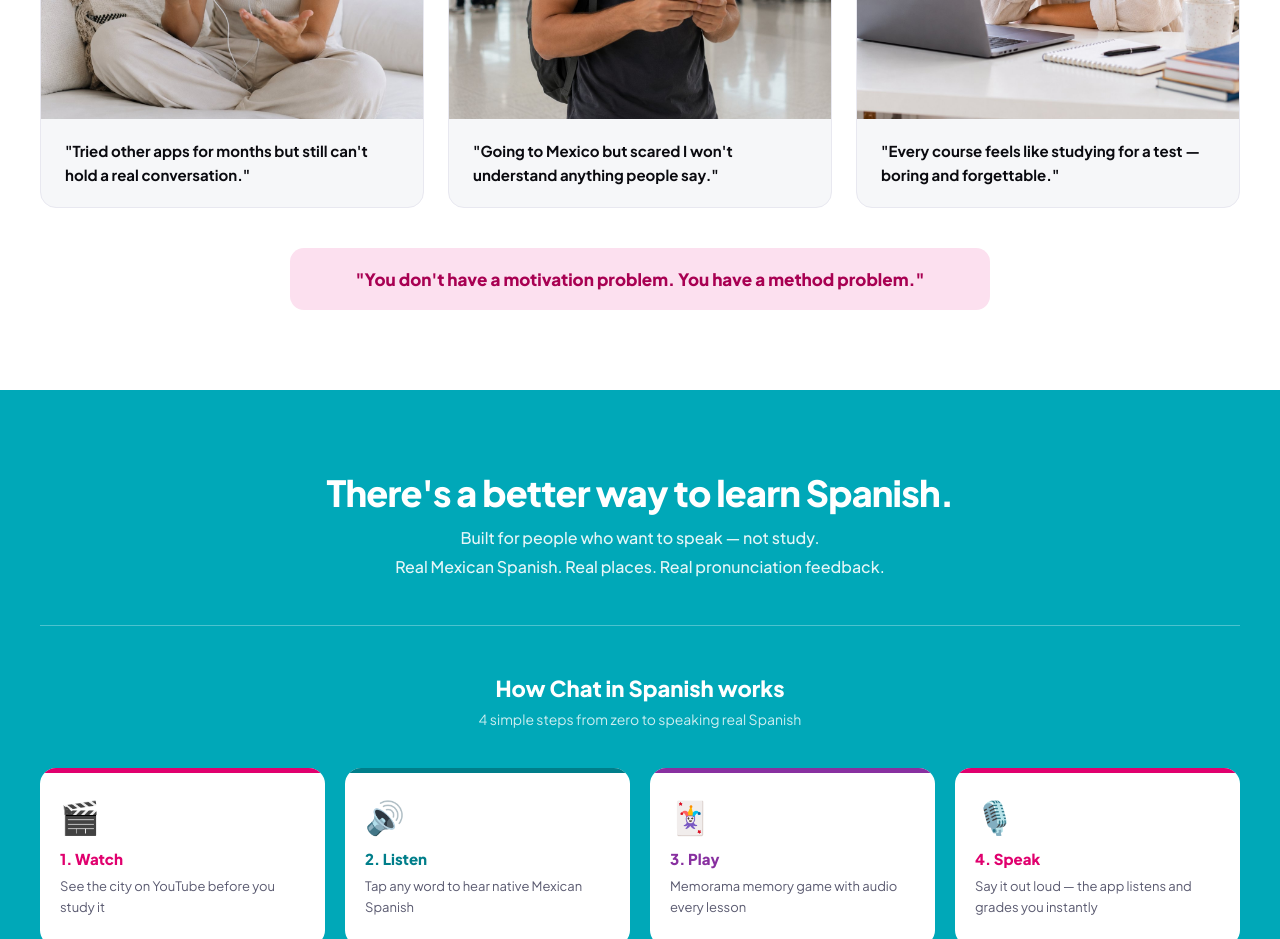
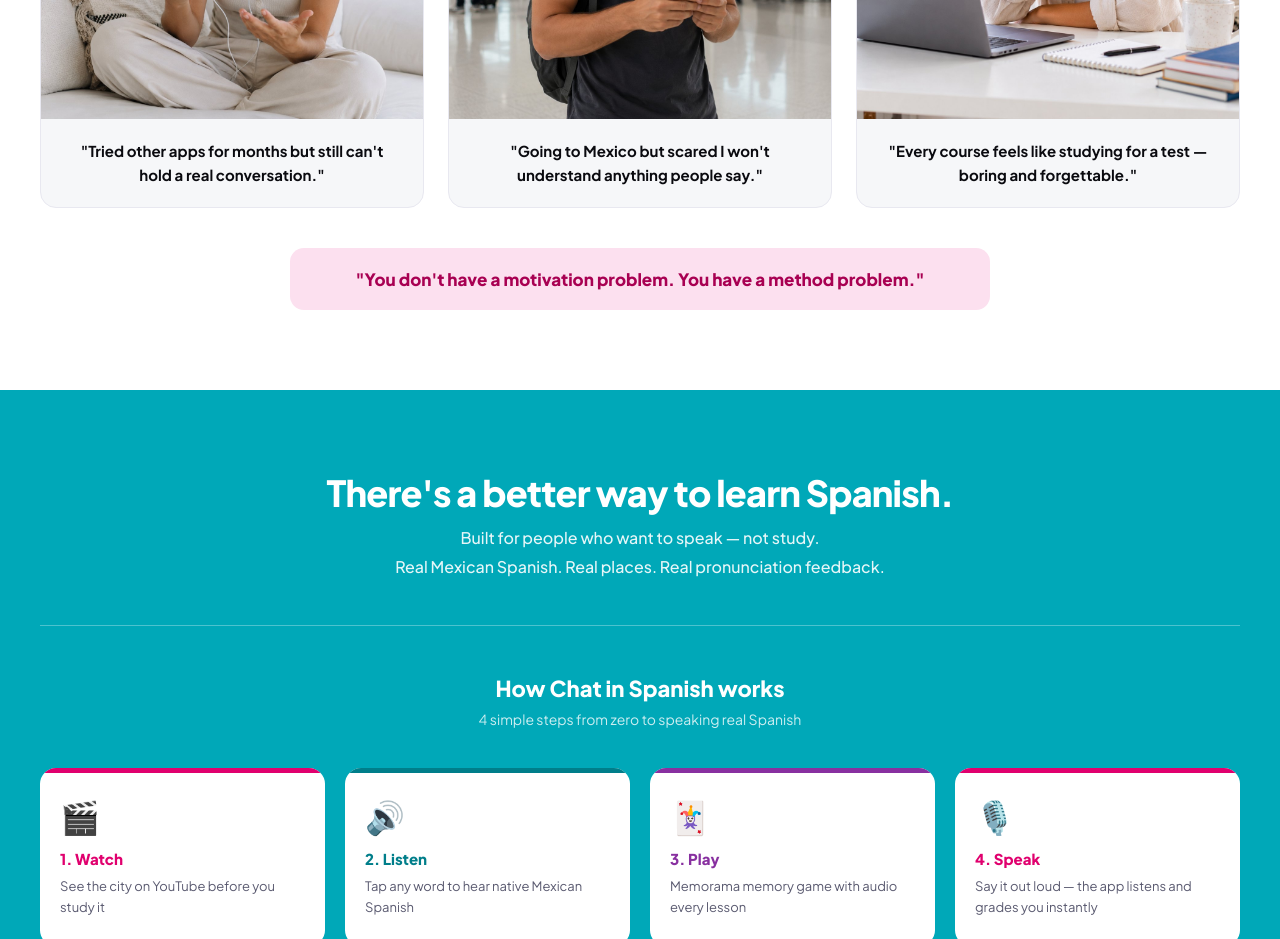
Before and after one commit to carlosalsadancer/chatinspanish, a React (Vite) app: page / in a window 1280 px wide. Shown: the part 1060-1999 px from the top of the page. Built offline with nearby package versions, Linux system fonts and the light colour scheme.

Commit message:
Update App.jsx

```diff
--- a/src/App.jsx
+++ b/src/App.jsx
@@ -155,7 +155,7 @@
             <div key={i} style={{ background: C.grisS, border: `1.5px solid ${C.grisB}`, borderRadius: 16, overflow: "hidden" }}>
               <img src={p.img} alt={p.alt} style={{ width: "100%", aspectRatio: "1/1", objectFit: "cover", display: "block" }} />
               <div style={{ padding: "20px 24px" }}>
-                <p style={{ fontSize: 15, fontWeight: 700, color: C.negro, lineHeight: 1.6, margin: 0 }}>{p.text}</p>
+                <p style={{ fontSize: 15, fontWeight: 700, color: C.negro, lineHeight: 1.6, margin: 0, textAlign: "center" }}>{p.text}</p>
               </div>
             </div>
           ))}
```
